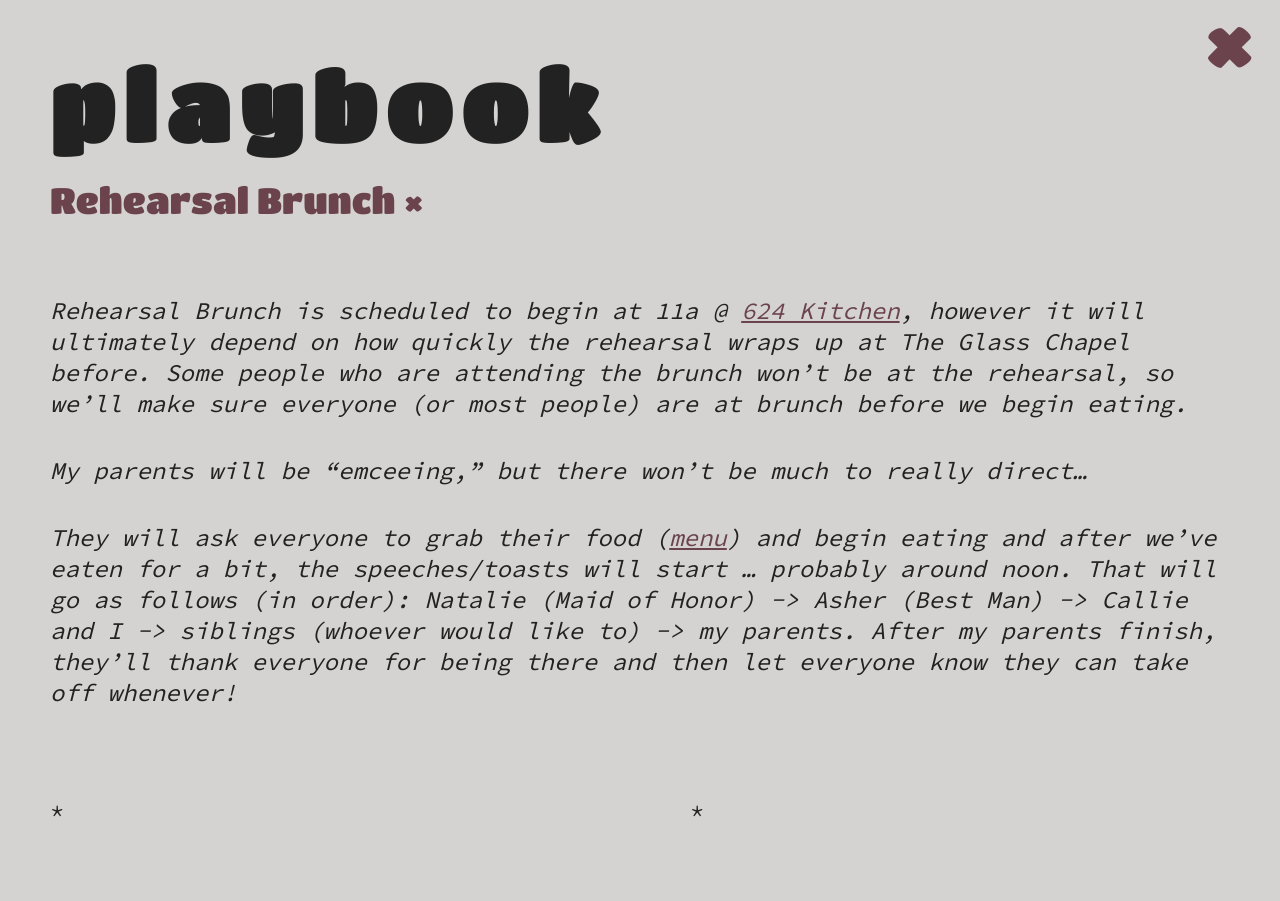
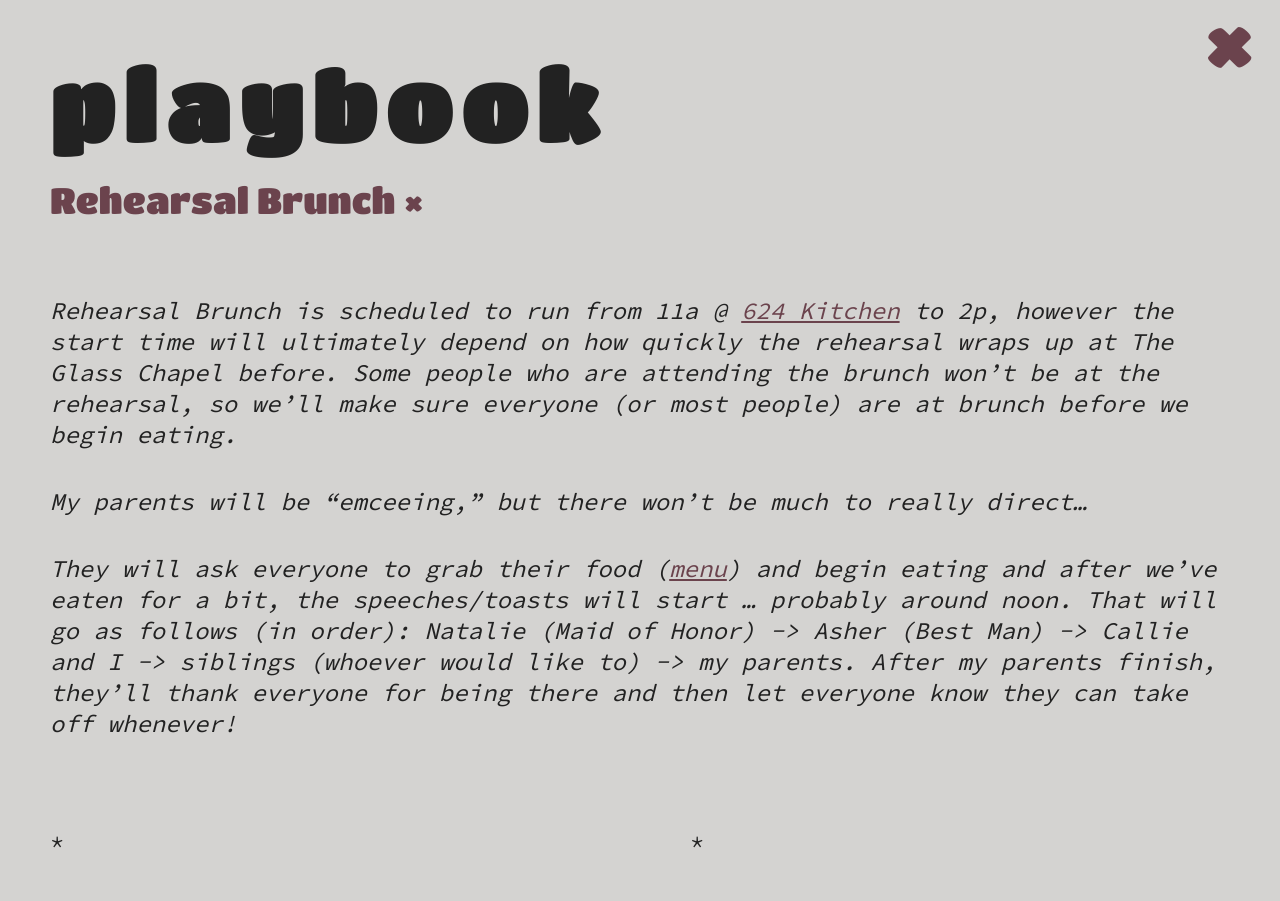
Before and after one commit to grantstandridge/grantstandridge.github.io, a Jekyll site: the page built from _buckets/rehearsal-brunch.markdown, in a window 1280 px wide. Built offline with Jekyll 4.4.1, drawn with Linux system fonts in a browser that asks for light colours.

Commit message:
Updated Rehearsal Brunch

```diff
--- a/_buckets/rehearsal-brunch.markdown
+++ b/_buckets/rehearsal-brunch.markdown
@@ -3,7 +3,7 @@ title: Rehearsal Brunch
 date: 2018-05-17 11:31:00 -05:00
 ---
 
-Rehearsal Brunch is scheduled to begin at 11a @ [624 Kitchen](https://goo.gl/maps/JojmvNgWkB92), however it will ultimately depend on how quickly the rehearsal wraps up at The Glass Chapel before. Some people who are attending the brunch won't be at the rehearsal, so we'll make sure everyone (or most people) are at brunch before we begin eating.
+Rehearsal Brunch is scheduled to run from 11a @ [624 Kitchen](https://goo.gl/maps/JojmvNgWkB92){:target="_blank"} to 2p, however the start time will ultimately depend on how quickly the rehearsal wraps up at The Glass Chapel before. Some people who are attending the brunch won't be at the rehearsal, so we'll make sure everyone (or most people) are at brunch before we begin eating.
 
 My parents will be "emceeing," but there won't be much to really direct…
 
```
